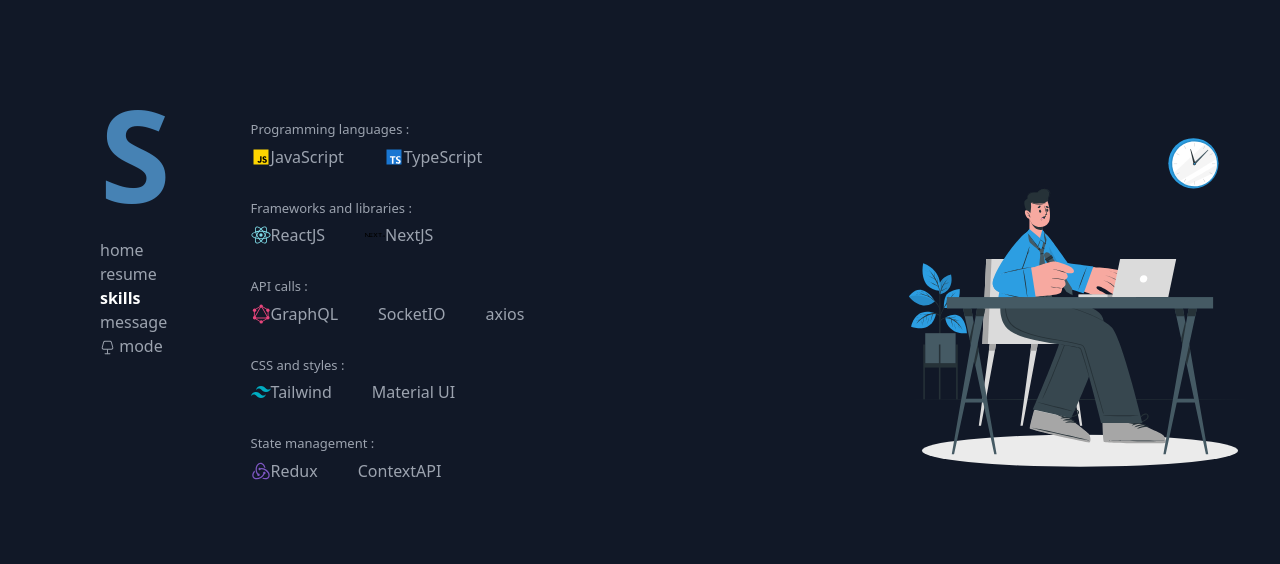
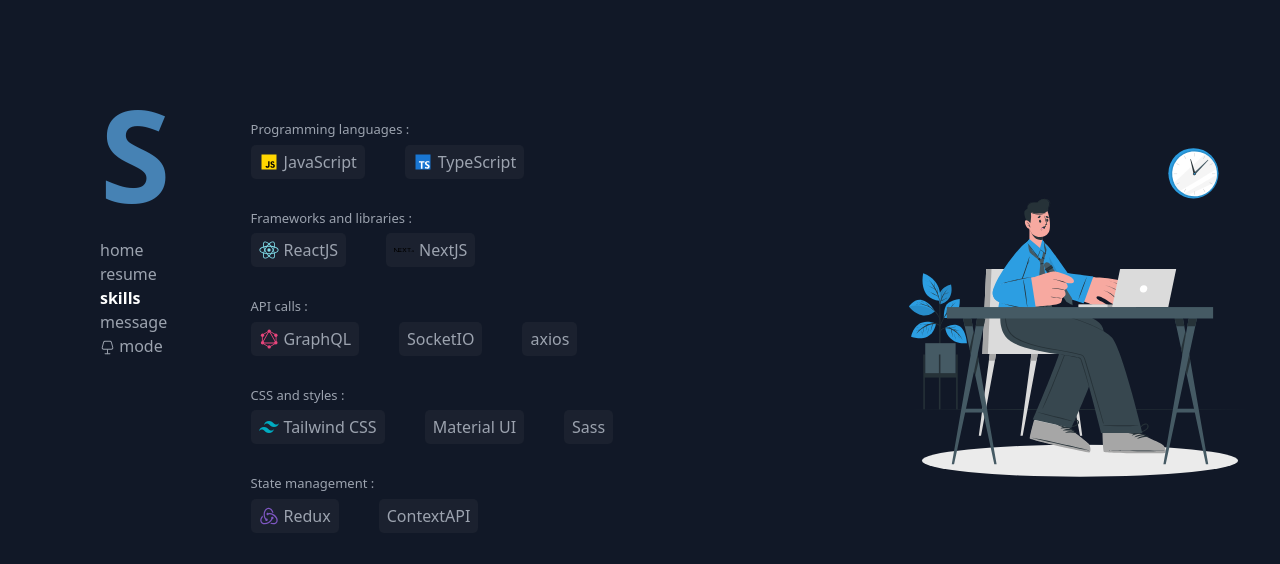
Before and after one commit to SajjadMashhadi/resume, a Next.js app: page /skills in a window 1280 px wide. Shown: the top 564 px of the page. Built offline with nearby package versions, Linux system fonts and the light colour scheme.

Commit message:
fix some style issus in skills, title of the home. change the position of the image

```diff
--- a/app/layout.tsx
+++ b/app/layout.tsx
@@ -22,17 +22,19 @@ export default function RootLayout({
       <body className="inter.className">
         <ThemeProvider attribute="class" defaultTheme="dark" enableSystem>
           <div className=" dark:bg-gray-900   dark:text-gray-400 min-h-screen flex flex-row justify-center xl:justify-evenly xl:pl-[100px]">
-            <div className="flex flex-col lg:gap-20 lg:flex-row w-[360px] sm:w-[580px] lg:w-[780px] lg:pt-[90px] pb-24 ">
+            <div className="flex flex-col lg:gap-20 lg:flex-row w-[360px] sm:w-[580px] lg:w-[780px] xl:w-[1300px] lg:pt-[90px] pb-24 ">
               <Navbar />
-              <div>{children}</div>
+              <div className="flex flex-col xl:flex-row items-center xl:items-start h-fit w-full justify-between">
+                {children}
+                <Image
+                  className=" inline-block w-[400px] h-[400px] mt-[20px] "
+                  width={400}
+                  height={500}
+                  alt="developer"
+                  src="/blue-programmer.svg"
+                />
+              </div>
             </div>
-            <Image
-              className="hidden xl:inline-block w-[400px] h-[400px] mt-[100px] "
-              width={400}
-              height={500}
-              alt="developer"
-              src="/blue-programmer.svg"
-            />
           </div>
         </ThemeProvider>
       </body>
--- a/app/page.tsx
+++ b/app/page.tsx
@@ -2,12 +2,14 @@ import Profile from "./ui/profile";
 
 export default function Home(): React.ReactNode {
   return (
-    <main className="pt-5 flex flex-col gap-5">
+    <main className="pt-5 flex flex-col gap-5 xl:pr-[100px]">
       <div>
         <div className="text-3xl font-bold dark:text-white">
           Sajjad Mashhadi
         </div>
-        <div className="text-[12px] text-gray-500 mt-[5px]">Iran, 1998</div>
+        <div className="text-[12px] text-gray-500 mt-[5px]">
+          Alborz Province, Iran - 1998
+        </div>
       </div>
       <p className="text-justify">
         I{"'"}m a Motivated Front End Developer with 4 years of experience in
--- a/app/skills/page.tsx
+++ b/app/skills/page.tsx
@@ -3,7 +3,7 @@ import SkillsGroup from "../ui/skillsGroup";
 
 export default function Page() {
   return (
-    <div>
+    <div className="w-full">
       <div className="pt-[30px] flex flex-col gap-[30px]">
         {skillsData.map((item) => (
           <SkillsGroup key={item.title} title={item.title} items={item.items} />
--- a/app/ui/navbar.tsx
+++ b/app/ui/navbar.tsx
@@ -15,7 +15,7 @@ const links: LinkType[] = [
 
 export default function Navbar() {
   return (
-    <div className="">
+    <div className=" ">
       <h3 className=" text-center lg:text-left text-9xl text-b text-[steelblue] font-bold">
         S
       </h3>
--- a/app/ui/skillsGroup.tsx
+++ b/app/ui/skillsGroup.tsx
@@ -13,7 +13,10 @@ export default function SkillsGroup({
       <p className="mb-[5px] text-[13px]">{title} :</p>
       <div className="flex flex-row gap-[40px] content-center">
         {items.map((item) => (
-          <div className="flex flex-row content-center" key={item.text}>
+          <div
+            className="flex flex-row content-center gap-[5px] bg-[#d7d7d726] dark:bg-[#6a6a6a1c] py-[5px] px-[8px] rounded-[5px]"
+            key={item.text}
+          >
             {item.src ? (
               <Image src={item.src} width={20} height={20} alt={item.text} />
             ) : null}
--- a/app/utils/data.tsx
+++ b/app/utils/data.tsx
@@ -74,8 +74,9 @@ export const skillsData: skillsDataType[] = [
   {
     title: "CSS and styles",
     items: [
-      { text: "Tailwind", src: "/tailwind.svg" },
+      { text: "Tailwind CSS", src: "/tailwind.svg" },
       { text: "Material UI" },
+      { text: "Sass" },
     ],
   },
   {
```
